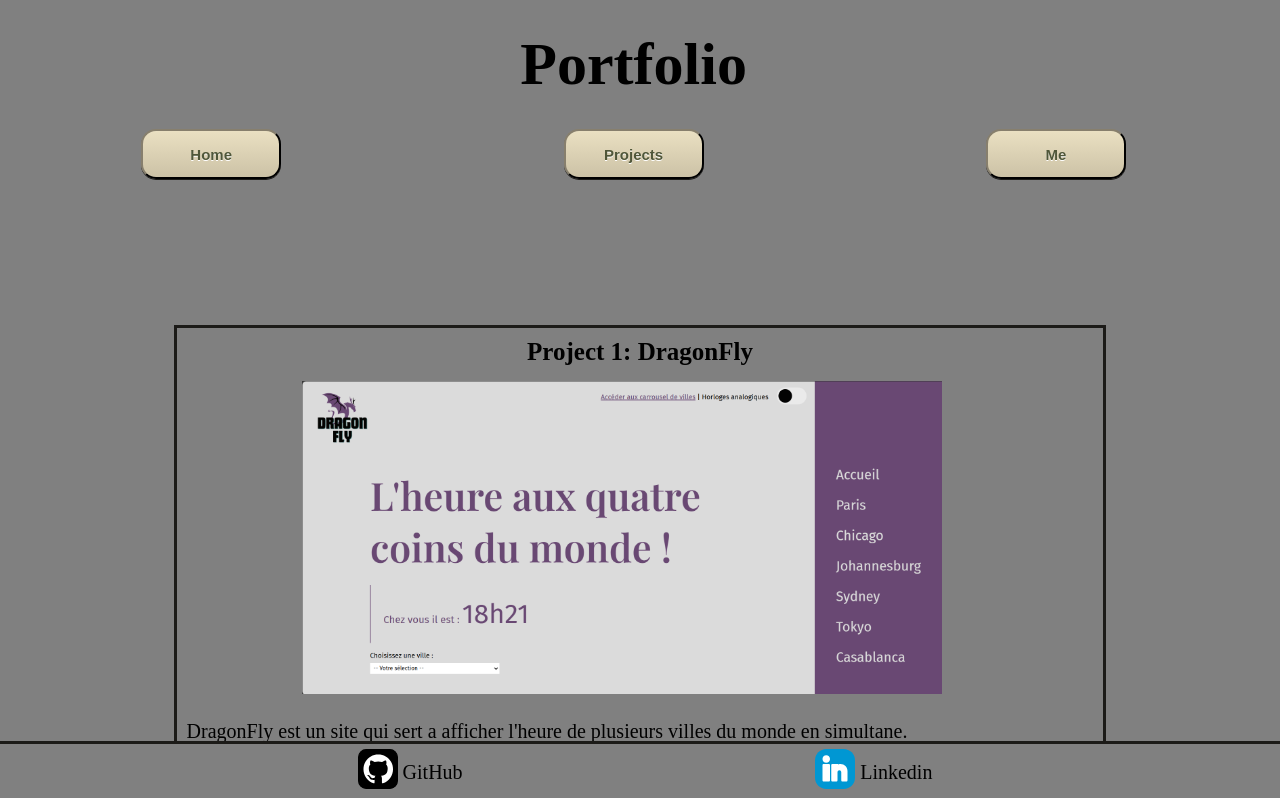
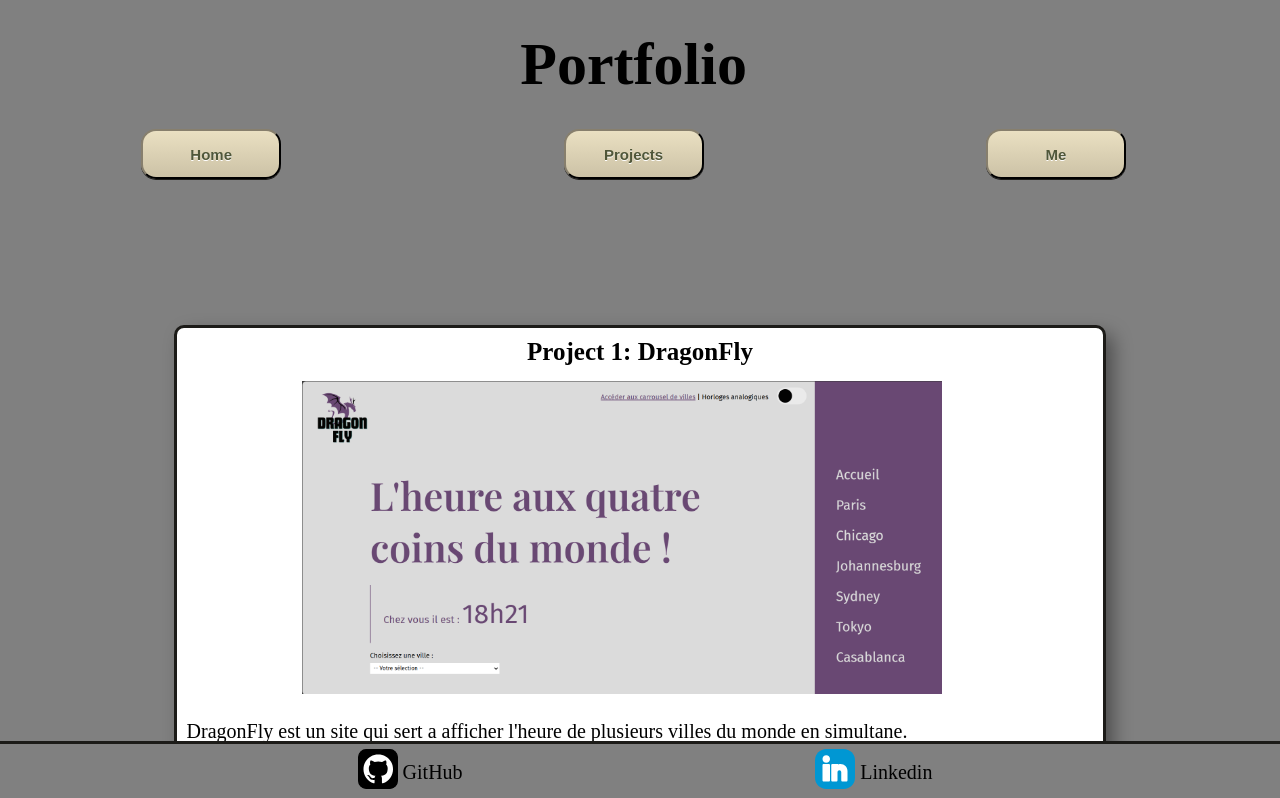
Before and after one commit to FabienLqr/Folio, a React (Vite) app: page /projects in a window 1280 px wide. Shown: the top 798 px of the page. Built offline with nearby package versions, Linux system fonts and the light colour scheme.

Commit message:
style of project section

```diff
--- a/src/App.scss
+++ b/src/App.scss
@@ -10,6 +10,7 @@
 
 :root {
   --prim: grey;
+  --sec: white;
 }
 
 * {
--- a/src/styles/projects.scss
+++ b/src/styles/projects.scss
@@ -1,10 +1,19 @@
 .project {
+  background-color: var(--sec);
   border: #1c1b18 solid;
+  border-radius: 10px 10px 10px 10px;
+  -webkit-border-radius: 10px 10px 10px 10px;
+  -moz-border-radius: 10px 10px 10px 10px;
+  box-shadow: 8px 8px 19px -1px rgba(0, 0, 0, 0.41);
+  -webkit-box-shadow: 8px 8px 19px -1px rgba(0, 0, 0, 0.41);
+  -moz-box-shadow: 8px 8px 19px -1px rgba(0, 0, 0, 0.41);
   padding: 10px;
   h2 {
+    background-color: var(--sec);
     color: black;
   }
   article {
+    background-color: var(--sec);
     display: flex;
     flex-direction: column;
     img {
@@ -13,9 +22,11 @@
       margin: 0 0 2vw 9vw;
     }
     p {
+      background-color: var(--sec);
       font-size: 1rem;
     }
     span {
+      background-color: var(--sec);
       display: flex;
       justify-content: space-around;
     }
```
